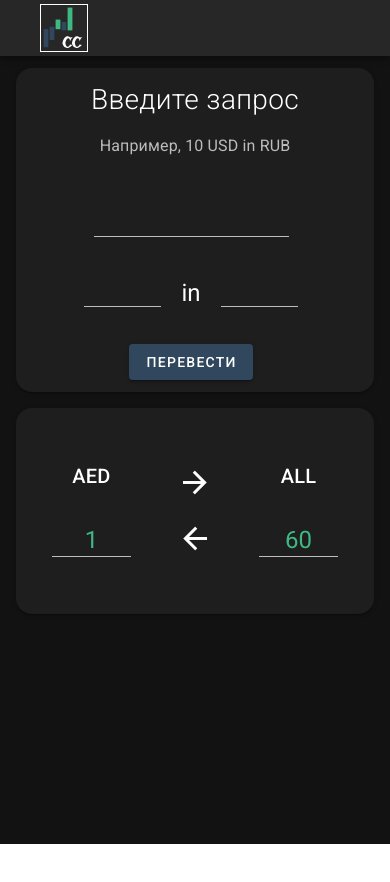
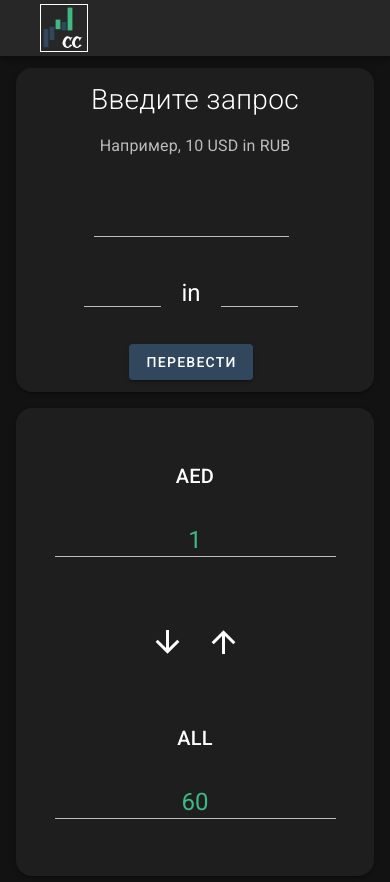
Before and after one commit to gfroge/currency-converter, a Nuxt app: page / in a window 390 px wide. Shown: the top 882 px of the page. Before the commit the page ends 844 px from the top, so only its background shows below. Built offline with nearby package versions, Linux system fonts and the light colour scheme.

Commit message:
adaptive done

```diff
--- a/components/ConverterCurrencyCard.vue
+++ b/components/ConverterCurrencyCard.vue
@@ -33,6 +33,7 @@ export default {
       val: null,
     }
   },
+
   watch: {
     num: {
       immediate: true,
--- a/components/ConverterInputTitle.vue
+++ b/components/ConverterInputTitle.vue
@@ -23,7 +23,7 @@
             :error="Boolean(v.errors[0])"
             tabindex="1"
             style="max-width: 235px"
-            class="px-5 headline primary--text centered-input"
+            class="px-5 headline primary--text centered-input my-input"
             color="primary"
           ></v-text-field>
 
@@ -41,7 +41,7 @@
               :error="Boolean(v.errors[0])"
               tabindex="2"
               style="max-width: 100px"
-              class="pr-5 headline primary--text centered-input"
+              class="pr-5 headline primary--text centered-input my-input"
               color="primary"
             ></v-text-field>
 
@@ -64,7 +64,7 @@
               :error="Boolean(v.errors[0])"
               tabindex="3"
               style="max-width: 100px"
-              class="text-uppercase pl-5 headline primary--text centered-input"
+              class="text-uppercase pl-5 headline primary--text centered-input my-input"
               color="primary"
             ></v-text-field>
 
--- a/pages/index.vue
+++ b/pages/index.vue
@@ -3,13 +3,14 @@
     <converter-input-title @request="assignValues" @snack="snackbar = true" />
 
     <ValidationObserver ref="observer">
-      <v-card style="max-width: 900px" class="rounded-xl d-flex justify-space-between align-center">
+      <v-card
+        class="convert-card rounded-xl d-flex justify-space-between align-center flex-column flex-md-row">
         <ConverterCurrencyCard :currency="currencyFrom" :num="num1" @valueChange="setNewValue($event, 1)" />
-        <div>
-          <v-btn icon class="pa-7" @click="convertManully('right')">
+        <div class="">
+          <v-btn icon class="pa-7 button-to" @click="convertManully('right')">
             <v-icon dark large> mdi-arrow-right </v-icon>
           </v-btn>
-          <v-btn icon class="pa-7" @click="convertManully('left')">
+          <v-btn icon class="pa-7 button-to" @click="convertManully('left')">
             <v-icon dark large> mdi-arrow-left </v-icon>
           </v-btn>
         </div>
@@ -45,11 +46,11 @@ export default {
     assignValues(obj) {
       const { from, to, num } = obj
       const sampleData = require('@@/static/sample.json');
-      if (sampleData.data[from] && sampleData.data[to]) {
+      if (sampleData.data[from.toUpperCase()] && sampleData.data[to.toUpperCase()]) {
         this.currencyFrom = from.toUpperCase()
         this.currencyTo = to.toUpperCase()
         this.num1 = num
-        this.calc(from.toUpperCase(), to.toUpperCase(), num, 'right',sampleData)
+        this.calc(from.toUpperCase(), to.toUpperCase(), num, 'right', sampleData)
       }
       else {
         this.snackbar = true;
@@ -57,6 +58,9 @@ export default {
 
     },
     calc(from, to, num, side = 'right', sampleData) {
+      if (!sampleData) {
+        sampleData = require('@@/static/sample.json');
+      }
       const val1 = sampleData.data[from].value
       const val2 = (sampleData.data[to].value / val1) * num
       if (side === 'right') {
@@ -64,9 +68,6 @@ export default {
       } else {
         this.num1 = Number(val2).toFixed(4)
       }
-
-      this.snackbar = true;
-
     },
     convertManully(side) {
       this.$refs.observer.validate().then((result) => {
@@ -87,3 +88,18 @@ export default {
   },
 }
 </script>
+<style scoped>
+.convert-card{
+  max-width: 900px;
+}
+@media(max-width:960px) {
+  .button-to {
+    transform: rotate(90deg);
+  }
+  .convert-card{
+    max-width: 500px;
+    margin: 0 auto;
+  }
+}
+
+</style>
```
